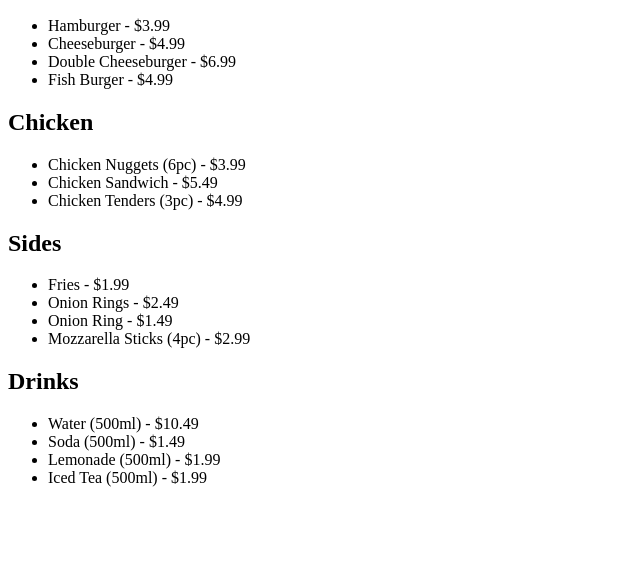
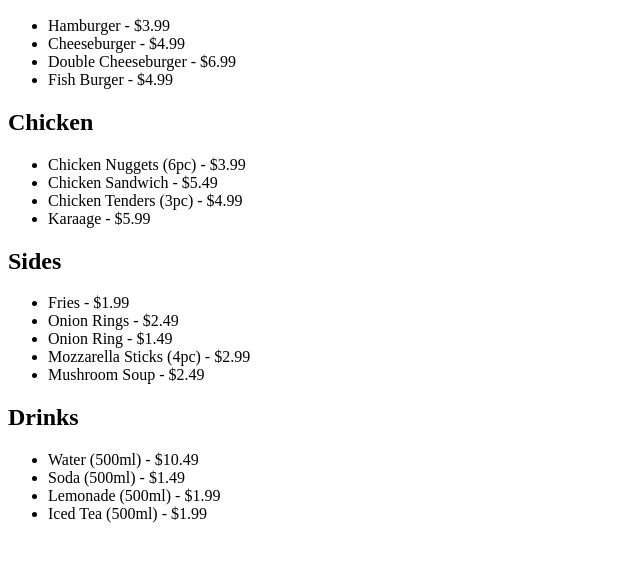
Before and after one commit to jayx20p/Menu-project-revision, a website: page index.html in a window 1280 px wide. Shown: the part 110-672 px from the top of the page, without its empty margins (0-640 px from the left). Drawn offline with Linux system fonts and the light colour scheme.

Commit message:
added item to side dish menu

```diff
--- a/index.html
+++ b/index.html
@@ -20,6 +20,7 @@
     <li>Chicken Nuggets (6pc) - $3.99</li>
     <li>Chicken Sandwich - $5.49</li>
     <li>Chicken Tenders (3pc) - $4.99</li>
+    <li>Karaage - $5.99</li>
   </ul>
   <h2>Sides</h2>
   <ul>
@@ -27,6 +28,7 @@
     <li>Onion Rings - $2.49</li>
     <li>Onion Ring - $1.49</li>
     <li>Mozzarella Sticks (4pc) - $2.99</li>
+    <li>Mushroom Soup - $2.49</li>
   </ul>
   <h2>Drinks</h2>
   <ul>
```
